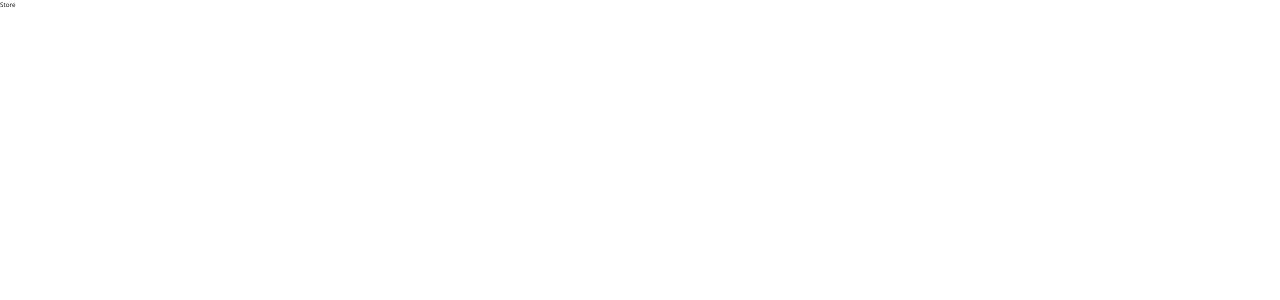
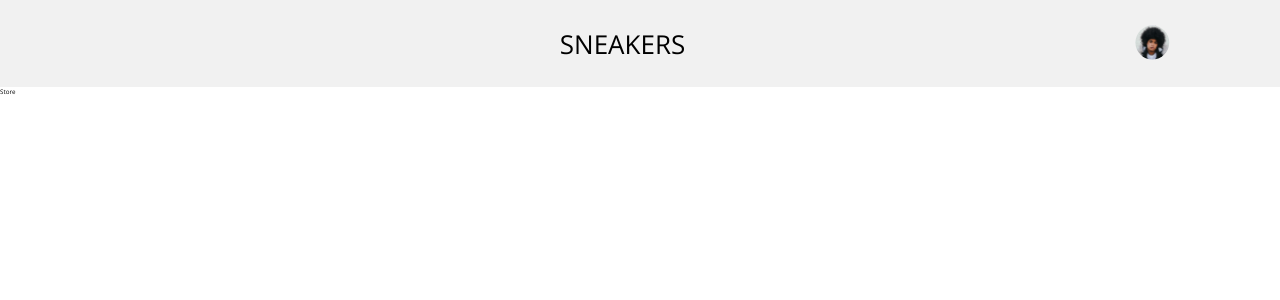
Before and after one commit to diogoaraujogit/sneaker-app-ts, a React (Create React App) app: page /store in a window 1280 px wide. Shown: the top 300 px of the page. Built offline with nearby package versions, Linux system fonts and the light colour scheme.

Commit message:
feature: Layout component

```diff
--- /dev/null
+++ b/src/components/Layout/index.tsx
@@ -0,0 +1,24 @@
+import React from 'react';
+import avatar from '../../assets/avatar.svg';
+import { Container, HeaderBar, PageBody } from './styles';
+
+interface LayoutProps {
+  title: string;
+}
+
+const Layout: React.FC<LayoutProps> = ({ children, title }) => {
+  return (
+    <Container>
+      <HeaderBar>
+        <div />
+        <h1>{title}</h1>
+        <div className="avatar">
+          <img src={avatar} alt="avatar" />
+        </div>
+      </HeaderBar>
+      <PageBody>{children}</PageBody>
+    </Container>
+  );
+};
+
+export default Layout;
--- /dev/null
+++ b/src/components/Layout/styles.ts
@@ -0,0 +1,29 @@
+import styled from 'styled-components';
+
+export const Container = styled.div`
+  display: flex;
+  flex-direction: column;
+`;
+
+export const HeaderBar = styled.div`
+  background-color: #f1f1f1;
+  height: 8.7rem;
+  display: flex;
+  align-items: center;
+  justify-content: space-between;
+  padding: 0rem 11rem;
+
+  h1 {
+    font-weight: normal;
+    font-size: 2.6rem;
+  }
+  .avatar {
+    img {
+      width: 3.5rem;
+    }
+  }
+`;
+
+export const PageBody = styled.div`
+  display: flex;
+`;
--- a/src/pages/Checkout/index.tsx
+++ b/src/pages/Checkout/index.tsx
@@ -1,8 +1,13 @@
 import React from 'react';
+import Layout from '../../components/Layout';
 import { Container } from './styles';
 
 const Checkout: React.FC = () => {
-  return <Container>Checkout</Container>;
+  return (
+    <Layout title="CHECKOUT">
+      <Container>Checkout</Container>
+    </Layout>
+  );
 };
 
 export default Checkout;
--- a/src/pages/Store/index.tsx
+++ b/src/pages/Store/index.tsx
@@ -1,8 +1,13 @@
 import React from 'react';
+import Layout from '../../components/Layout';
 import { Container } from './styles';
 
 const Store: React.FC = () => {
-  return <Container>Store</Container>;
+  return (
+    <Layout title="SNEAKERS">
+      <Container>Store</Container>
+    </Layout>
+  );
 };
 
 export default Store;
```
Also changed, not shown: src/assets/avatar.svg (added).
